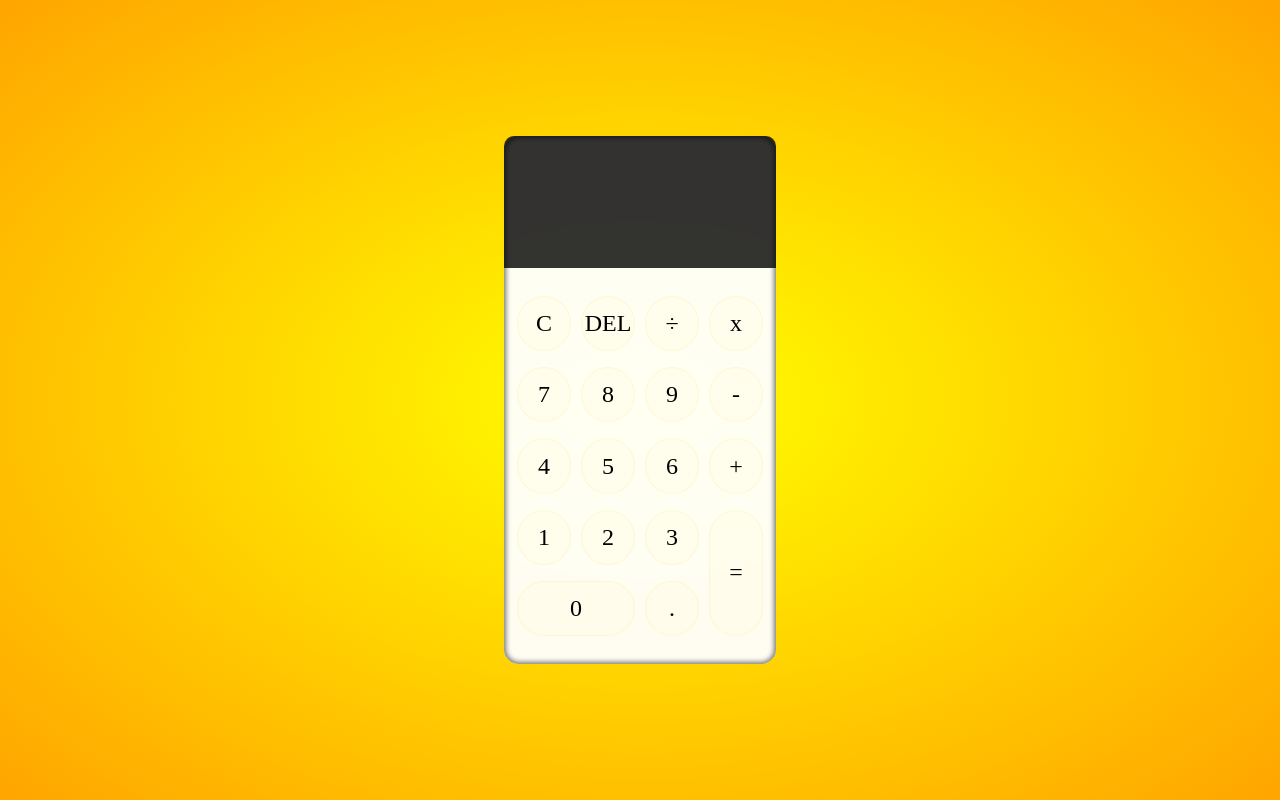
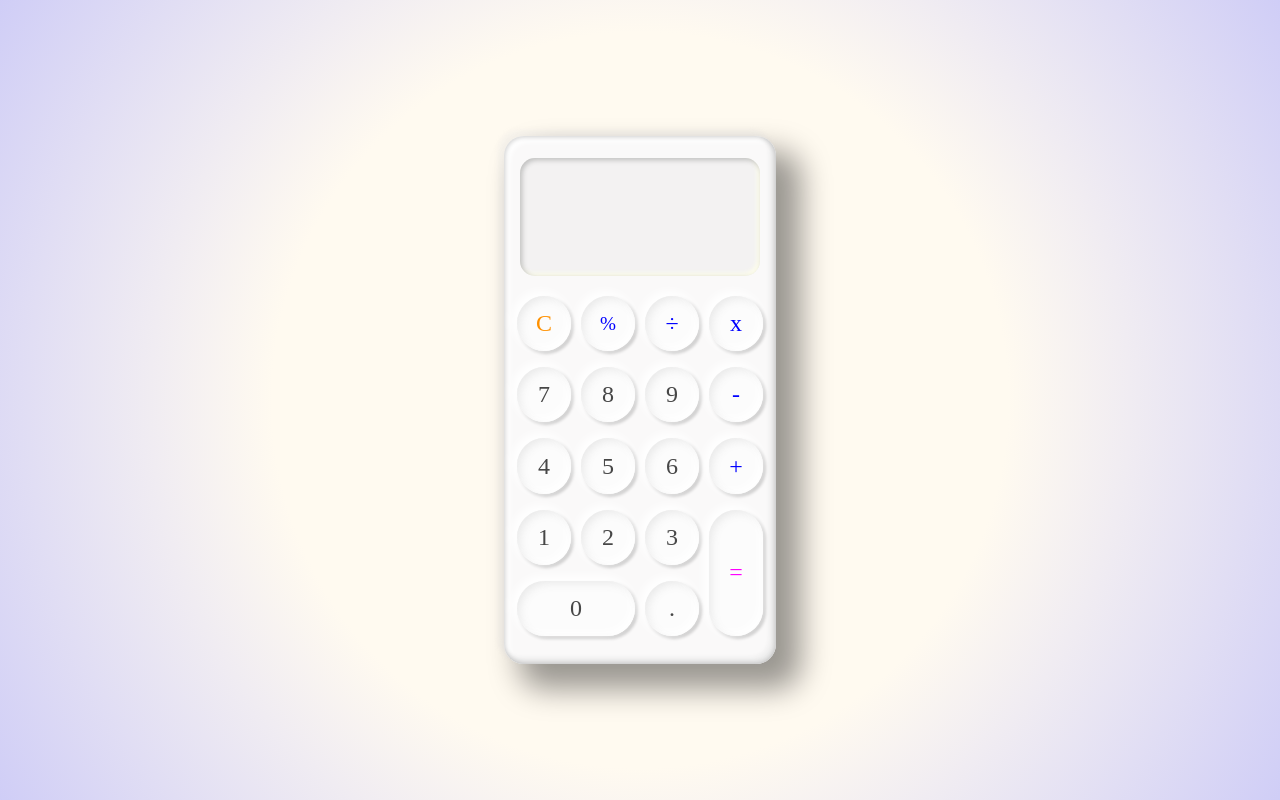
Before and after one commit to lhanano/calculator, a plain HTML site: page index.html in a window 1280 px wide. Drawn offline with Linux system fonts and the light colour scheme; a web font is replaced by a local one.

Commit message:
calculator v3.0 new CSS all JS functions work

```diff
--- a/index.html
+++ b/index.html
@@ -3,7 +3,7 @@
     <head>
         <meta charset = "UTF-8">
         <title>Calculator</title>
-        <link rel = "stylesheet" href = "style.css" />
+        <link rel = "stylesheet" href = "style2.css" />
         <link href="https://fonts.googleapis.com/css2?family=Kodchasan:wght@600&display=swap" rel="stylesheet">
     </head>
     <body>
@@ -15,23 +15,23 @@
                 </div>
                 <div class="buttons">
                     <button type="button" class="" id="clear">C</button>
-                    <button type="button" class="" id="delete">DEL</button>
-                    <button type="button" class="operands" id="">÷</button>
-                    <button type="button" class="operand" id="">x</button>
-                    <button type="button" class="numbers" id="">7</button>
-                    <button type="button" class="numbers" id="">8</button>
-                    <button type="button" class="numbers" id="">9</button>
-                    <button type="button" class="operands" id="">-</button>
-                    <button type="button" class="numbers" id="">4</button>
-                    <button type="button" class="numbers" id="">5</button>
-                    <button type="button" class="numbers" id="">6</button>
-                    <button type="button" class="operands" id="">+</button>
-                    <button type="button" class="numbers" id="">1</button>
-                    <button type="button" class="numbers" id="">2</button>
-                    <button type="button" class="numbers" id="">3</button>
+                    <button type="button" class="operands" id="percent">%</button>
+                    <button type="button" class="operands" id="divide">÷</button>
+                    <button type="button" class="operands" id="multiply">x</button>
+                    <button type="button" class="numbers" id="7">7</button>
+                    <button type="button" class="numbers" id="8">8</button>
+                    <button type="button" class="numbers" id="9">9</button>
+                    <button type="button" class="operands" id="minus">-</button>
+                    <button type="button" class="numbers" id="4">4</button>
+                    <button type="button" class="numbers" id="5">5</button>
+                    <button type="button" class="numbers" id="6">6</button>
+                    <button type="button" class="operands" id="plus">+</button>
+                    <button type="button" class="numbers" id="1">1</button>
+                    <button type="button" class="numbers" id="2">2</button>
+                    <button type="button" class="numbers" id="3">3</button>
                     <button type="button" class="two-long" id="equals">=</button>
-                    <button type="button" class="numbers two-wide" id="">0</button>
-                    <button type="button" class="numbers decimal" id="">.</button>
+                    <button type="button" class="numbers two-wide" id="0">0</button>
+                    <button type="button" class="numbers decimal" id="decimal">.</button>
                 </div>
             </div>
         </div>
--- a/script.js
+++ b/script.js
@@ -1,41 +1,20 @@
-// function for main operator aka calulator
+// CALCULATING RESULTS
 const operate = (num1, operator, num2) => {
     let result;
     switch (operator) {
-        case '+': result = add(Number(num1), Number(num2));
+        case '+': result = Number(num1) + Number(num2);
         break;
-        case '-': result = subtract(Number(num1), Number(num2));
+        case '-': result = Number(num1) - Number(num2);
         break;
-        case 'x': result = multiply(Number(num1), Number(num2));
+        case 'x': result = Number(num1) * Number(num2);
         break;
-        case '÷': result = divide(Number(num1), Number(num2));
+        case '÷': result = Number(num1) / Number(num2);
+        case '%': result = ((Number(num1) * 0.01) * (Number(num2)));
     }
     return result;
 };
 
-// functions for basic math operators
-function add (a, b) {
-	return a + b;
-}
-
-function subtract (a, b) {
-	return a - b;
-}
-
-
-function multiply(a, b) {
-    return a * b;
-}
-
-function divide(a,b) {
-    return a / b;
-}
-
-function power(a, b) {
-	return a**b;
-}
-
-//functions for buttons
+//  HANDLING INPUTS & BUTTON FUNCTIONS
 
 let num1 = '';
 let num2 = '';
@@ -49,21 +28,22 @@ const numberButtons = document.querySelectorAll('.numbers');
 const operandButtons = document.querySelectorAll('.operands');
 const equalsButton = document.querySelector('#equals');
 const clearButton = document.querySelector('#clear');
-const deleteButton = document.querySelector('#delete');
-
 
 numberButtons.forEach(button => {
     button.addEventListener("click", () => {
         if (operator.length<1 && previousValue.innerText.length<1) {
-        num1 += button.innerText;
-        currentValue.innerText = num1
+            if (button.innerText == '.' && num1.includes('.')) return;
+            num1 += button.innerText;
+            currentValue.innerText = num1
         }
         if (operator.length==1) {
+            if (button.innerText == '.' && num2.includes('.')) return;
             num2 += button.innerText;
             currentValue.innerText = num1 + ' ' + operator + ' ' + num2;
             return
         }
         if (previousValue.innerText.includes('=')) {
+            if (button.innerText == '.' && num1.includes('.')) return;
             previousValue.innerText = previousAnswer;
             num1 += button.innerText;
             currentValue.innerText = num1;
@@ -106,21 +86,28 @@ clearButton.addEventListener("click", () => {
     currentValue.innerText = '';
 })
 
-deleteButton.addEventListener("click", () => {
-    let str = currentValue.innerText;
-        let str2 = str.slice(0, str.length-1);
-        currentValue.innerText = str2;
-        return;
+
+//  KEYBOARD USAGE
+document.addEventListener("keydown", (e) => {
+    if (e.key == '=' || e.key == 'Enter') {
+        equalsButton.click()
+    } if (e.key == 'Escape' || e.key == 'Backspace') {
+        clearButton.click()
+    } if (e.key <= 9 && e.key >= 0) {
+        document.querySelector(`[id='${e.key}']`).click()
+    } if (e.key == '.') {
+        document.querySelector('#decimal').click()
+    } if (e.key == '÷' || e.key == '/') {
+        document.querySelector('#divide').click()
+    } if (e.key == '+') {
+        document.querySelector('#plus').click()
+    } if (e.key == '-') {
+        document.querySelector('#minus').click()
+    } if (e.key == '*' || e.key == 'x' || e.key == 'X') {
+        document.querySelector('#multiply').click()
+    } if (e.key == '÷' || e.key == '/') {
+        document.querySelector('#divide').click()
+    } if (e.key == '%') {
+        document.querySelector('#percent').click()
+    } else return
 })
-
-
-//function for keyboard
-/*
-window.addEventListener("keydown", (e) => {keyPress(e)})
-
-function keyPress(e) {
-    const button = document.querySelector(`#${e.keyCode}`);
-    if (!button) return;
-    button.classList.add("buttonDown");
-}
-*/
--- /dev/null
+++ b/style2.css
@@ -0,0 +1,140 @@
+*, *::before, *::after {
+    box-sizing: border-box;
+    font-family: 'Kodchasan', san-serif;
+    position: relative;
+}
+
+html, body {
+    margin: 0;
+    font-size: 16px;
+    height: 100%;
+    width: 100%;
+    background: radial-gradient(circle, rgb(255, 250, 240)23em, rgb(143, 145, 255)80em);
+    background-repeat: no-repeat;
+    background-size: cover;
+    background-position: center;
+}
+
+.main {
+    display: grid;
+    place-items: center;
+    min-height: 100vh;
+}
+
+.calculator {
+    padding: 0;
+    display: grid;
+    grid-template-rows: 25% 75%;
+    place-items: right;
+    height: 33em;
+    width: 17em;
+    place-items: center;
+    border: 0;
+    border-radius: 20px 20px 20px 20px;
+    background-color: rgb(250, 249, 249);
+    box-shadow: inset 0px 0px 5px 1px rgba(0, 0, 0, 0.2),
+                inset -5px -5px 5px 1px rgba(0, 0, 0, 0.07),
+                inset 5px 5px 5px 1px #ffffff,
+                inset -5px -5px 5px 0px rgb(255, 255, 255),
+                20px 20px 30px 5px rgba(0, 0, 0, .4),
+                -5px -5px 5px 1px rgb(228, 228, 228, .3);
+}
+
+.display {
+    display: flex;
+    align-items: flex-end;
+    flex-direction: column;
+    word-wrap: break-word;
+    word-break: break-all;
+    grid-template-rows: minmax(0, 25%) minmax(0,75%);
+    grid-template-columns: minmax(0, 100%);
+    row-gap: 5px;
+    height: 90%;
+    width: 88%;
+    margin-top: 30px;
+    padding: 20px;
+    background-color: rgba(122, 122, 122, 0.055);
+    box-shadow: inset 2px 2px 5px .3px #c0c0c0, inset -2px -2px 5px .5px rgb(255, 255, 234);
+    border-radius: 15px 15px 15px 15px;
+}
+
+.display > .previousValue {
+    font-size: 1.3em;
+    color: rgb(146, 146, 146);
+}
+
+.display > .currentValue {
+    font-size: 2.4em;
+    color: rgba(56, 56, 56, 0.95);
+    text-shadow: -1px -1px 2px #fff, 3px 3px 2px rgba(0, 0, 0, 0.4);
+}
+
+.buttons {
+    border-radius: 5%;
+    padding: 20px 8px 20px 8px;
+    height: 100%;
+    width: 100%;
+    display: grid;
+    grid-template-rows: repeat(5, 20%);
+    grid-template-columns: repeat(4, 25%);
+    place-content: center;
+
+    /*disable select and highlight*/
+    -webkit-user-select: none;
+    -moz-user-select: none;
+    -ms-user-select: none;
+    user-select: none;
+}
+
+.buttons > button {
+    cursor: pointer;
+    margin: 8px 5px 8px 5px;
+    padding: 0;
+    outline: none;
+    border: 0;
+    border-radius: 2em 2em 2em 2em;
+    font-size: 1.5em;
+    background-color: rgba(253, 253, 253, 0.904);
+    box-shadow: -3px -3px 10px 2px #fff,
+                2px 2px 3px 1px rgba(0, 0, 0, 0.2),
+                inset 4px 4px 10px -2px rgba(124, 124, 124, 0.15),
+                inset -4px -4px 10px 0px white;
+}
+
+.buttons > .numbers {
+    color: rgb(71, 71, 71);
+}
+
+.buttons > .operands {
+    color: blue;
+}
+
+.buttons > #equals {
+    color: rgb(255, 0, 255);
+}
+
+.buttons > #clear {
+    color: rgb(255, 145, 0);
+}
+
+.buttons > #percent {
+    font-size: 1.2em;
+}
+
+.two-wide {
+    grid-column: span 2;
+}
+
+.two-long {
+    grid-row: span 2;
+}
+
+.buttons > button:hover {
+    color: rgb(255, 0, 255);
+}
+
+.buttons > button:active {
+    background-color: rgba(236, 236, 236, 0.904);
+    box-shadow: inset 4px 4px 6px 1px rgba(124, 124, 124, 0.3),
+                inset -4px -4px 6px 1px white;
+}
```
Also changed, not shown: 1 other file.
